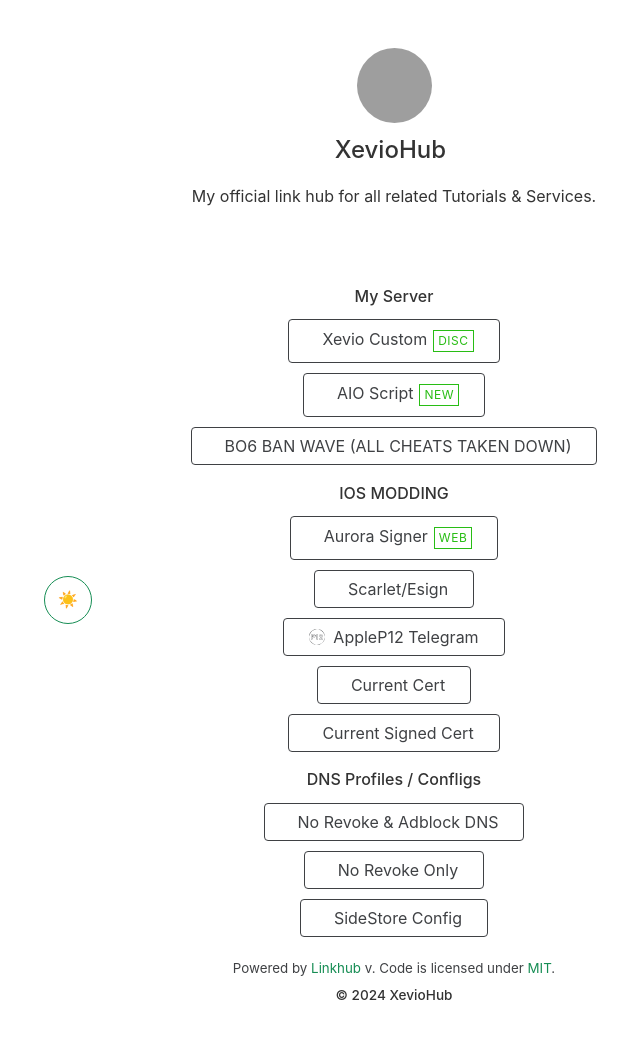
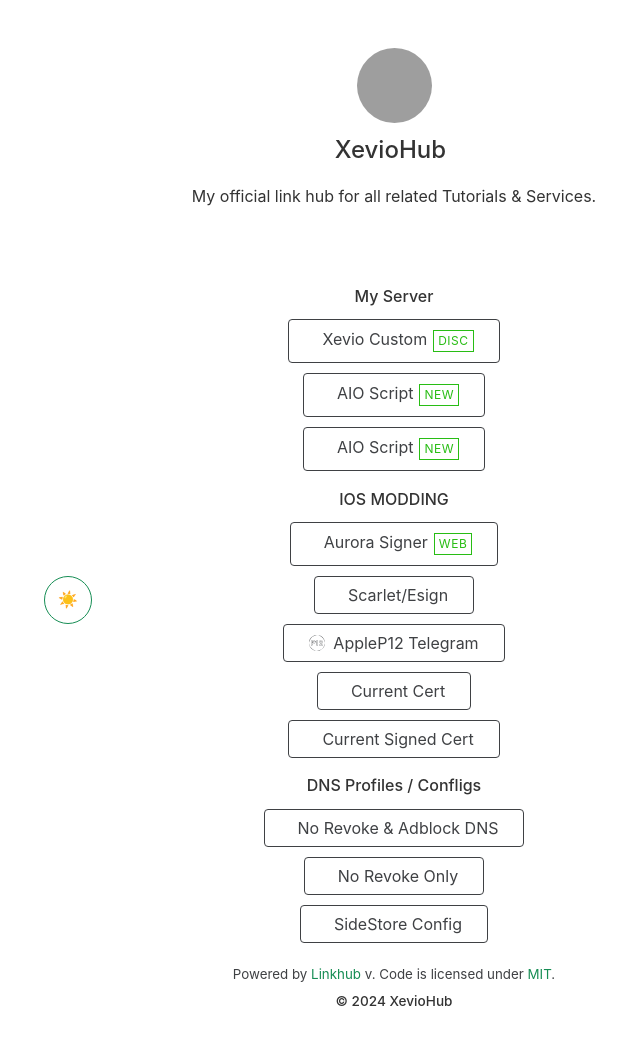
Before and after one commit to Xevioo/XevioHub, a Jekyll site: the page built from index.html, in a window 1280 px wide. Shown: the whole page, without its empty margins (246-886 px from the left). Built offline with Jekyll 4.4.1, drawn with Linux system fonts in a browser that asks for light colours; nearby versions of some CDN libraries; grey boxes are pictures that could not be loaded.

Commit message:
Update links.yml

```diff
--- a/_data/links.yml
+++ b/_data/links.yml
@@ -15,9 +15,9 @@
       icon: tdesign:link
 
 
-    - title: BO6 BAN WAVE (ALL CHEATS TAKEN DOWN)
-      url:
-      tag:
+    - title: AIO Script
+      url: https://xevioo.github.io/XevioHub/AIOInstaller.bat
+      tag: NEW
       icon: tdesign:link
 
   - category: IOS MODDING
```
